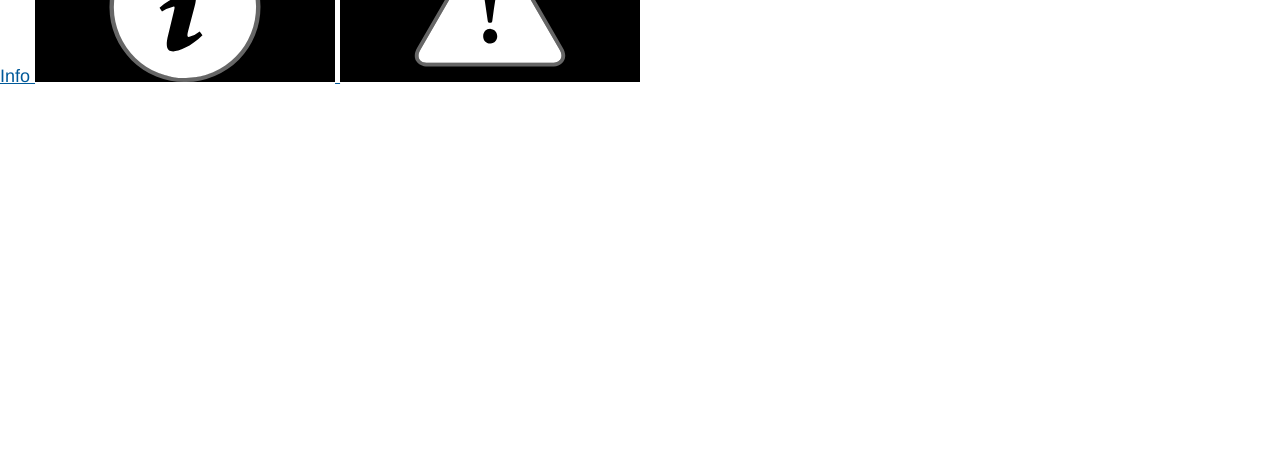
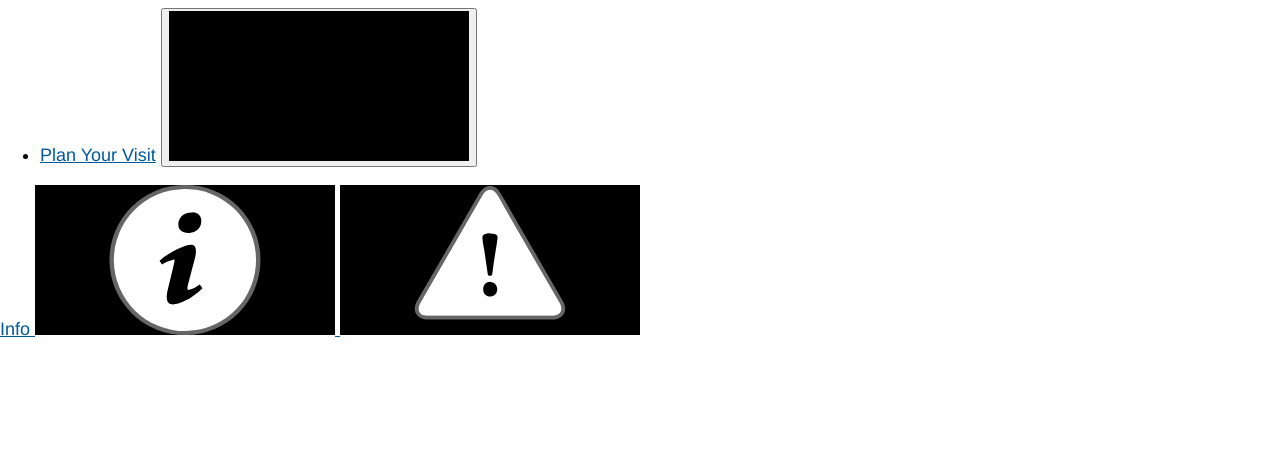
Before and after one commit to olayefaithful/nps, a website built with Vite: page src/index.html in a window 1280 px wide. Shown: the part 334-800 px from the top of the page. Built offline with nearby package versions, Linux system fonts and the light colour scheme.

Commit message:
add initial nav code

```diff
--- a/src/index.html
+++ b/src/index.html
@@ -61,6 +61,24 @@
             <span class="visually-hidden">Open</span> Menu
           </button>
         </div>
+        <nav class="global-nav">
+          <h2 class="global-nav__section-heading">Explore this Park</h2>
+          <ul class="global-nav__list">
+            <li>
+              <div class="global-nav__split-button">
+                <a href="#">Plan Your Visit</a>
+                <button class="global-nav__split-button__toggle">
+                  <span class="visually-hidden"
+                    >Toggle submenu for Plan Your Visit</span
+                  >
+                  <svg class="icon" role="presentation" focusable="false">
+                    <use xlink:href="/images/sprite.symbol.svg#arrow"></use>
+                  </svg>
+                </button>
+              </div>
+            </li>
+          </ul>
+        </nav>
       </section>
       <section id="park-header">
         <a href="#">
```
